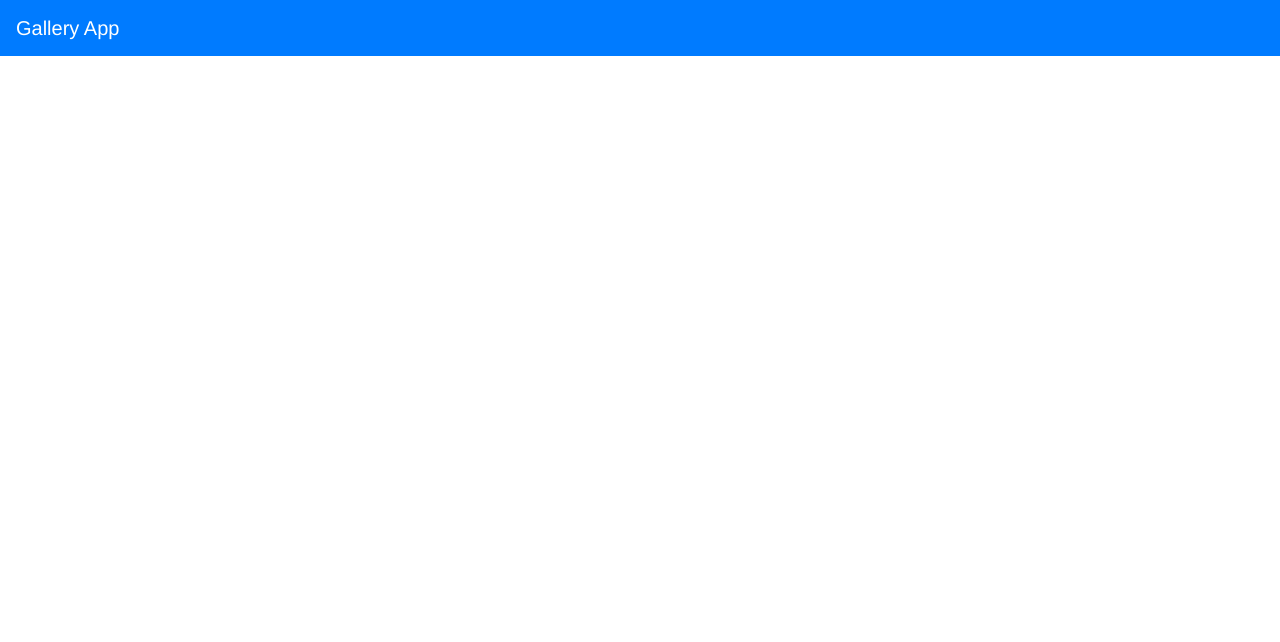
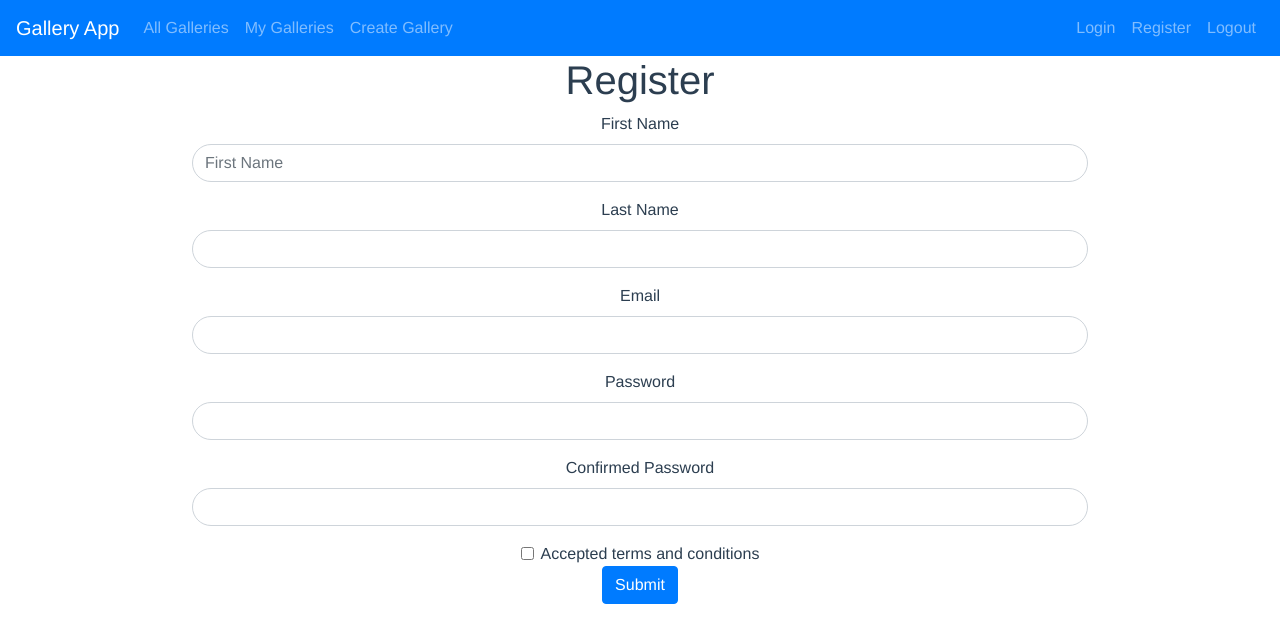
Before and after one commit to npacariz/gallery-app, a Vue app: page /#/register in a window 1280 px wide. Shown: the top 642 px of the page. Built offline with nearby package versions, Linux system fonts and the light colour scheme.

Commit message:
added pages and html for login and register

```diff
--- a/src/components/NavBar.vue
+++ b/src/components/NavBar.vue
@@ -1,12 +1,34 @@
 <template>
     <div>
-        <nav class="navbar navbar-dark bg-primary">
-            <a class="navbar-brand" href="#">Gallery App</a>
+        <nav class="navbar navbar-expand navbar-dark bg-primary">
+        <div class="collapse navbar-collapse" id="navbarTogglerDemo01">
+             <router-link  class="navbar-brand" :to="{name:'all-galleries'}">Gallery App</router-link>
+            <ul class="navbar-nav mr-auto mt-2 mt-lg-0">
+                <li class="nav-item">
+                    <router-link  class="nav-link" :to="{name:'all-galleries'}">All Galleries</router-link>
+                </li>
+                 <li class="nav-item">
+                    <router-link  class="nav-link" :to="{name:'my-galleries'}">My Galleries</router-link>
+                </li>
+                 <li class="nav-item ">
+                     <router-link  class="nav-link" :to="{name:'create-gallery'}">Create Gallery</router-link>
+                </li>
+            </ul>
+             <ul class="navbar-nav ml-auto mt-2 mt-lg-0">
+                <li class="nav-item ">
+                    <router-link  class="nav-link" :to="{name:'login'}">Login</router-link>
+                </li>
+                 <li class="nav-item ">
+                    <router-link  class="nav-link" :to="{name:'register'}">Register</router-link>
+                </li>
+                 <li class="nav-item">
+                    <a class="nav-link" href="#">Logout</a>
+                </li>
+            </ul>
+        </div>
         </nav>
-    </div>
+   </div>
 </template>
 <script>
-export default {
-
-}
+export default {};
 </script>
--- /dev/null
+++ b/src/pages/AllGalleries.vue
@@ -0,0 +1,10 @@
+<template>
+    <div>
+        <h1>All Galleries</h1>
+    </div>
+</template>
+<script>
+export default {
+  name: "AllGalleries"
+};
+</script>
--- /dev/null
+++ b/src/pages/CreateGallery.vue
@@ -0,0 +1,10 @@
+<template>
+    <div>
+        <h1>Create Gallery</h1>
+    </div>
+</template>
+<script>
+export default {
+  name: "CreateGallery"
+};
+</script>
--- /dev/null
+++ b/src/pages/Login.vue
@@ -0,0 +1,30 @@
+<template>
+    <div>
+        <h1>Please login</h1>
+        <form>
+            <div class="form-group">
+                <label for="exampleInputEmail1">Email</label>
+                <input type="email" class="form-control" id="exampleInputEmail1" aria-describedby="emailHelp" placeholder="Enter email">
+            </div>
+            <div class="form-group">
+                <label for="exampleInputPassword1">Password</label>
+                <input type="password" class="form-control" id="exampleInputPassword1" placeholder="Enter Password">
+            </div>
+            <button type="submit" class="btn btn-primary">Submit</button>
+        </form>
+    </div>
+</template>
+<script>
+export default {
+  name: "Login"
+};
+</script>
+<style scoped>
+form {
+  margin: 0 auto;
+  width: 70%;
+}
+form input {
+  border-radius: 20px;
+}
+</style>
--- /dev/null
+++ b/src/pages/MyGalleries.vue
@@ -0,0 +1,10 @@
+<template>
+    <div>
+        <h1>My Galleries</h1>
+    </div>
+</template>
+<script>
+export default {
+  name: "MyGalleries"
+};
+</script>
--- /dev/null
+++ b/src/pages/Register.vue
@@ -0,0 +1,46 @@
+<template>
+    <div>
+        <h1>Register</h1>
+        <form>
+            <div class="form-group">
+                <label for="first-name">First Name</label>
+                <input type="text" class="form-control" id="first-name" placeholder="First Name">
+            </div>
+            <div class="form-group">
+                <label for="last-name">Last Name</label>
+                <input type="text" class="form-control" id="last-name">
+            </div>
+             <div class="form-group">
+                <label for="email">Email</label>
+                <input type="email" class="form-control" id="email">
+            </div>
+            <div class="form-group">
+                <label for="password">Password</label>
+                <input type="password" class="form-control" id="password">
+            </div>
+             <div class="form-group">
+                <label for="password-confirmation">Confirmed Password</label>
+                <input type="password" class="form-control" id="password-confirmation">
+            </div>
+            <div class="form-check">
+                <input type="checkbox" class="form-check-input" id="terms-and-conditions">
+                <label class="form-check-label" for="terms-and-conditions">Accepted terms and conditions</label>
+            </div>
+            <button type="submit" class="btn btn-primary">Submit</button>
+        </form>
+    </div>
+</template>
+<script>
+export default {
+  name: "Register"
+};
+</script>
+<style scoped>
+form {
+  margin: 0 auto;
+  width: 70%;
+}
+form input {
+  border-radius: 20px;
+}
+</style>
--- a/src/router/index.js
+++ b/src/router/index.js
@@ -1,13 +1,43 @@
-import Vue from 'vue';
-import VueRouter from 'vue-router';
-
+import Vue from "vue";
+import VueRouter from "vue-router";
+import AllGalleries from "./../pages/AllGalleries.vue";
+import MyGalleries from "./../pages/MyGalleries.vue";
+import CreateGallery from "./../pages/CreateGallery.vue";
+import Login from "./../pages/Login.vue";
+import Register from "./../pages/Register.vue";
 Vue.use(VueRouter);
 
-
-const routes = [];
+const routes = [
+  {
+    path: "/",
+    component: AllGalleries,
+    name: "all-galleries"
+  },
+  {
+    path: "/my-galleries",
+    component: MyGalleries,
+    name: "my-galleries"
+  },
+  {
+    path: "/create",
+    component: CreateGallery,
+    name: "create-gallery"
+  },
+  {
+    path: "/login",
+    component: Login,
+    name: "login"
+  },
+  {
+    path: "/register",
+    component: Register,
+    name: "register"
+  }
+];
 
 const router = new VueRouter({
-    routes
+  history,
+  routes
 });
 
 export default router;
```
Also changed, not shown: src/services/AuthService.js (added), src/services/GalleryService.js (added), 1 other file (tests, documents, lock files or other folders).
